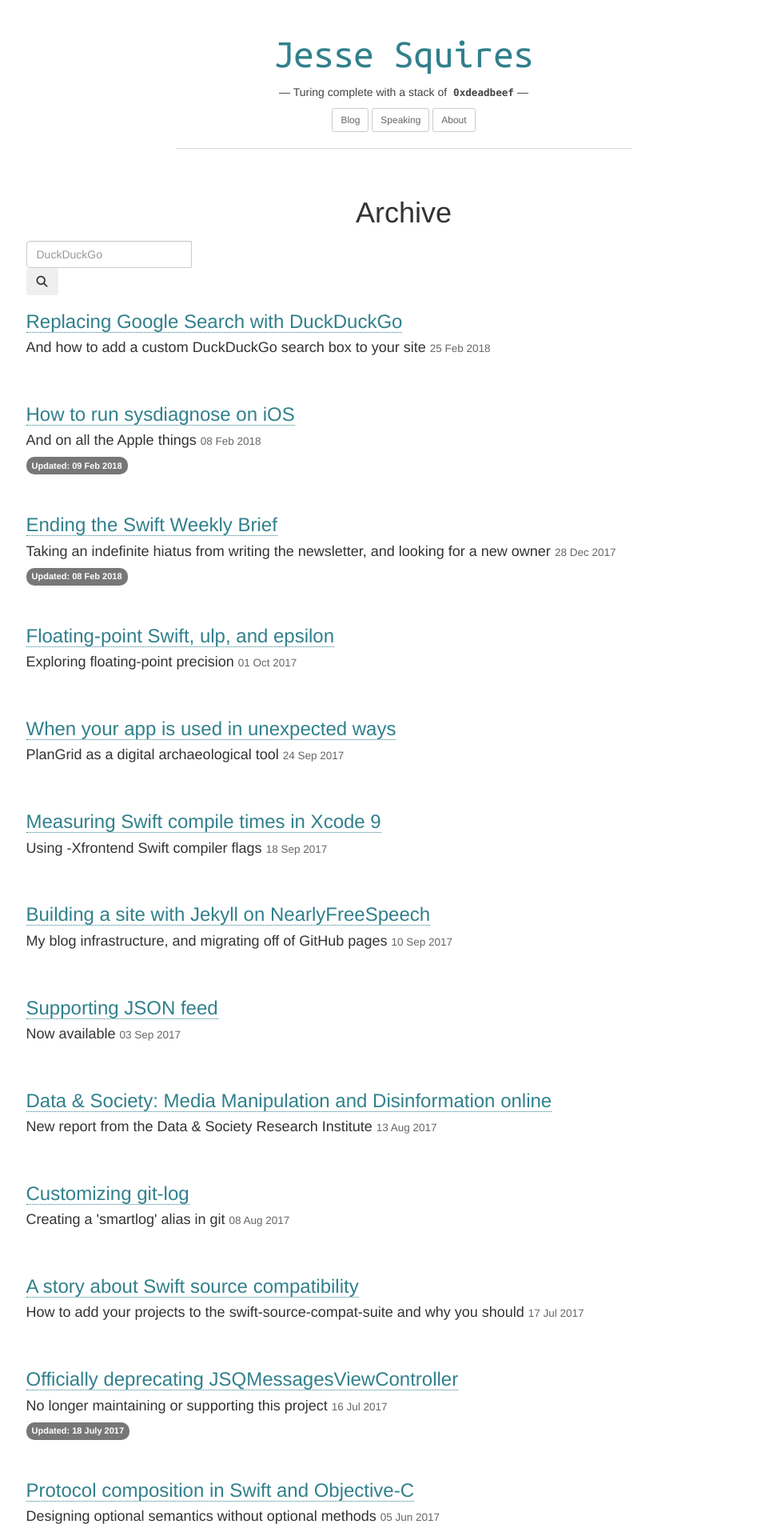
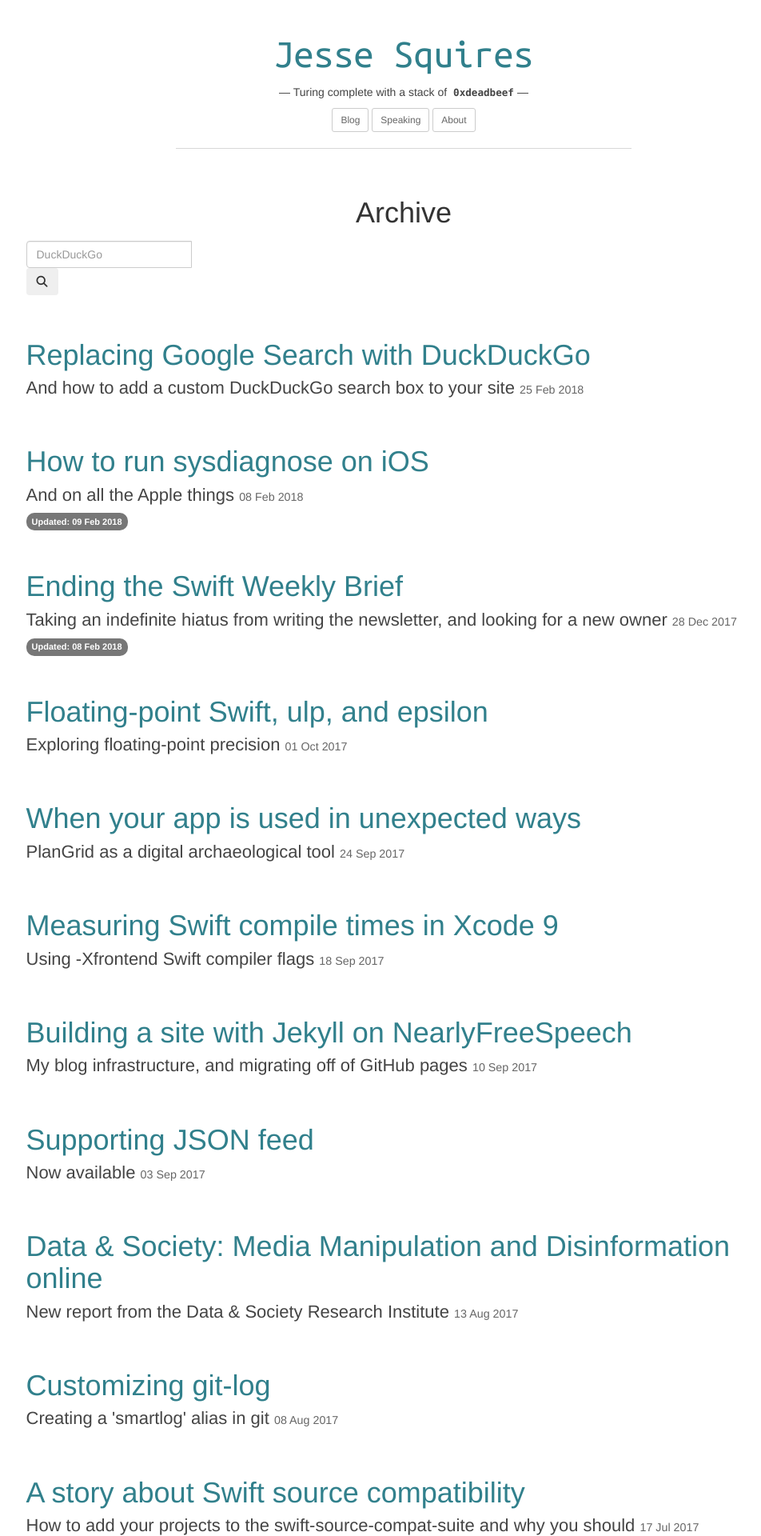
Before and after one commit to jessesquires/jessesquires.com, a Jekyll site: the page built from archive.html, in a window 1280 px wide. Shown: the top 1920 px of the page at 80% size, without its empty margins (135-1087 px from the left). Built offline with Jekyll 4.4.1, drawn with Linux system fonts in a browser that asks for light colours; nearby versions of some CDN libraries; library files that are not in the unit come from our copies.

Commit message:
fix archive page. make component for post title, subittle, date. share with index.html

```diff
--- /dev/null
+++ b/_includes/post_entry.html
@@ -0,0 +1,24 @@
+{% assign post_entry = include.post_entry %}
+
+<article class="post">
+    <h1 class="post-title"><a href="{{ post_entry.url }}">{{ post_entry.title }}</a></h1>
+
+    {% if post_entry.subtitle %}
+        <h2 class="post-subtitle">{{ post_entry.subtitle }} <small class="post-date">{{ post_entry.date | date_to_string }}</small></h2>
+    {% else %}
+        <h2 class="post-date-subtitle post-date">{{ post_entry.date | date_to_string }}</h2>
+    {% endif %}
+
+    {% if post_entry.date-updated %}
+        <span class="badge badge-dark post-updated">
+            <p>Updated: {{ post_entry.date-updated }}</p>
+        </span>
+    {% endif %}
+
+    {% if include.include_excerpt %}
+    <div class="post-excerpt">
+        {{ post_entry.excerpt }}
+        <a href="{{ post_entry.url }}" class="post-continue">Continue&hellip; <i class="fa fa-chevron-right"></i></a>
+    </div>
+    {% endif %}
+</article>
--- a/archive.html
+++ b/archive.html
@@ -5,17 +5,8 @@ title: Archive
 
 {% include search_box.html %}
 
+<br/>
+
 {% for post in site.posts %}
-    <article class="post">
-        <h3><a href="{{ post.url }}">{{ post.title }}</a></h3>
-
-        {% if post.subtitle %}
-            <h4>{{ post.subtitle }} <small class="post-date">{{ post.date | date_to_string }}</small></h4>
-        {% else %}
-            <h4 class="post-date">{{ post.date | date_to_string }}</h4>
-        {% endif %}
-
-        {% include post_updated.html %}
-
-    </article>
+    {% include post_entry.html post_entry=post include_excerpt=false %}
 {% endfor %}
```
Also changed, not shown: index.html (+1 -17 lines).
